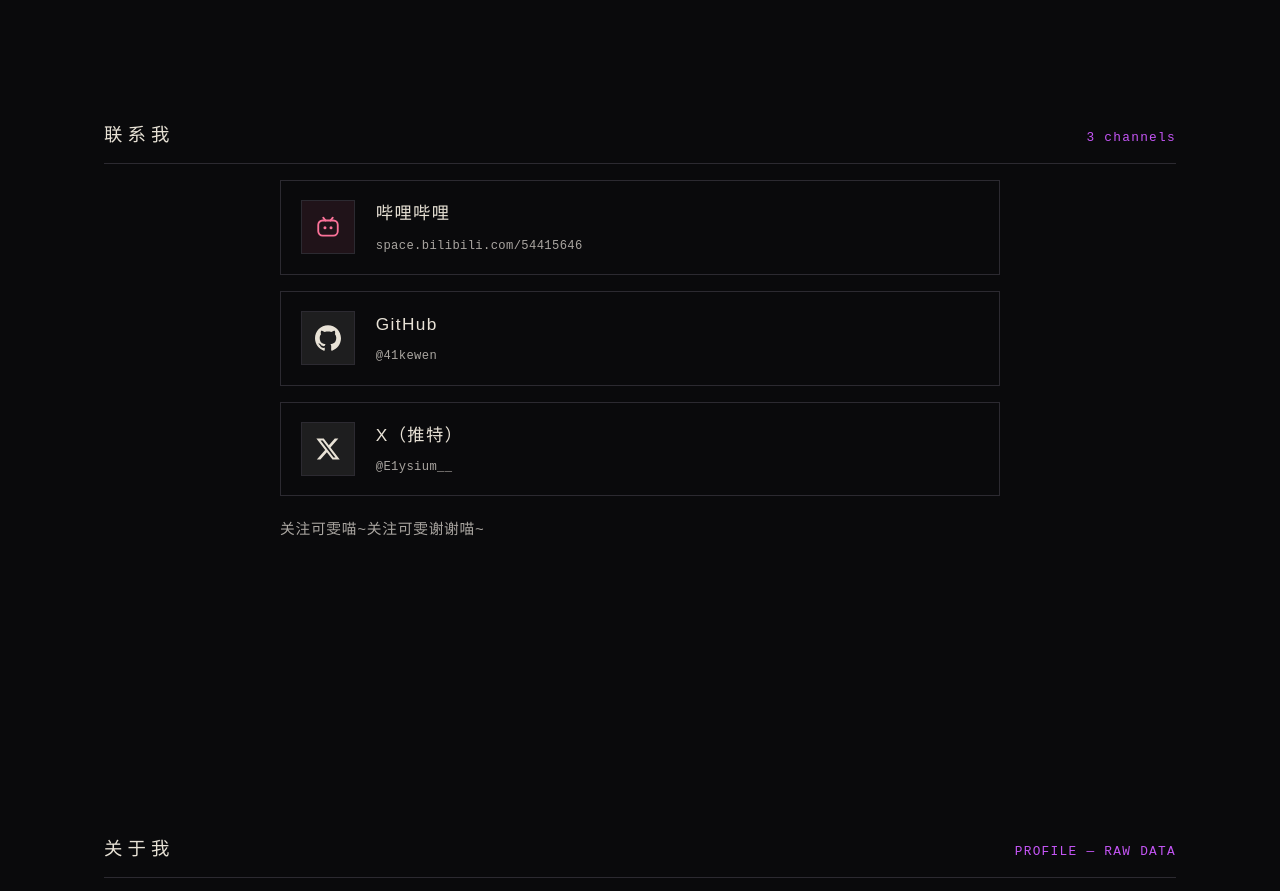
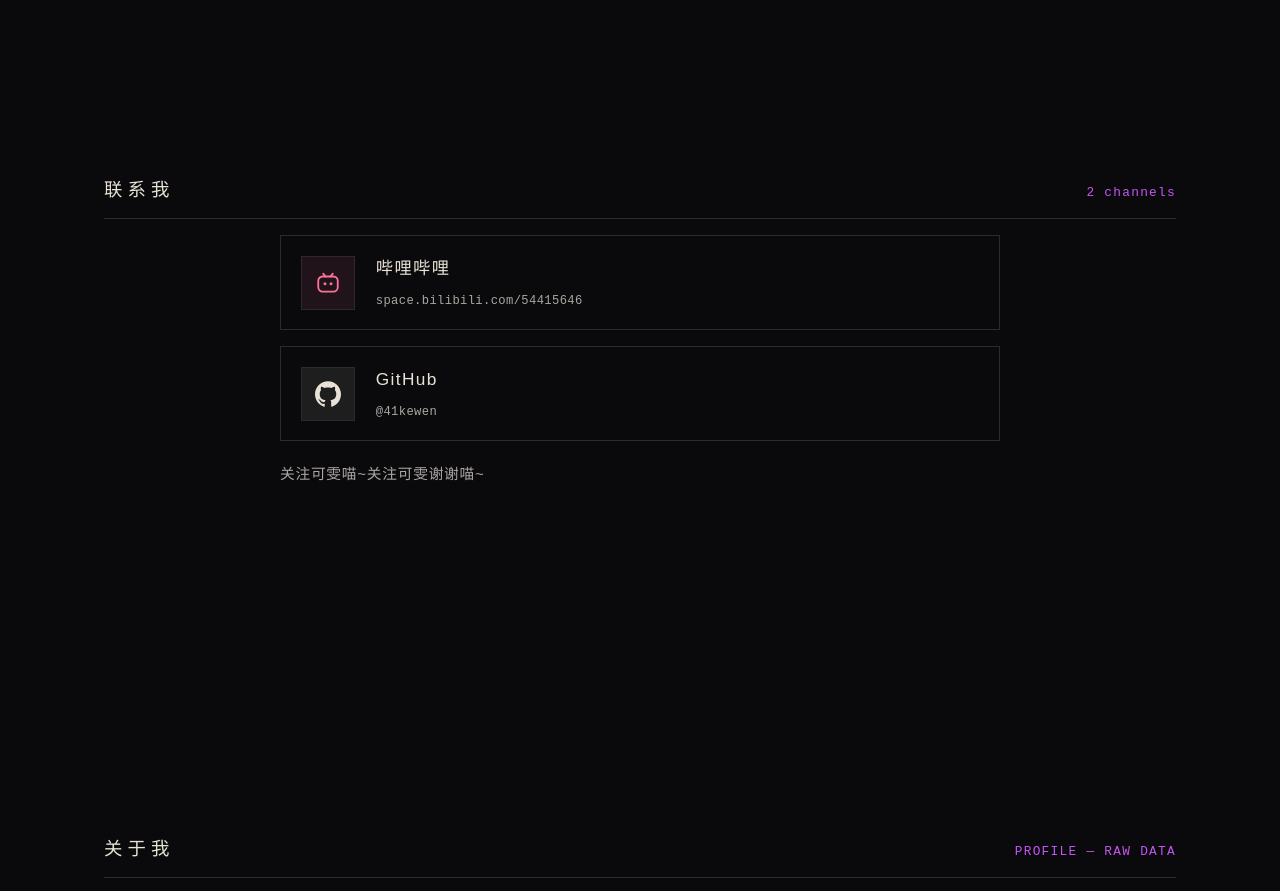
Before and after one commit to 41kewen/kewen-site, a website: page index.html in a window 1280 px wide. Shown: the part 1540-2431 px from the top of the page. Drawn offline with Linux system fonts and the light colour scheme.

Commit message:
fix(contact): remove X entry from blog

```diff
--- a/assets/site.css
+++ b/assets/site.css
@@ -326,7 +326,7 @@
   .info-panel .id-row dt{flex-basis:auto}
   .info-panel .id-row:last-child{grid-column:1 / -1;flex-direction:row;gap:.75rem}
   .info-panel .id-row:last-child dt{flex:0 0 3.2em}
-  .info-panel .contact-list{max-width:none;grid-template-columns:repeat(3,minmax(0,1fr))}
+  .info-panel .contact-list{max-width:none;grid-template-columns:repeat(2,minmax(0,1fr))}
   .info-panel .contact-card{gap:.6rem;padding:.85rem .7rem}
   .info-panel .contact-icon{width:36px;height:36px}
   .info-panel .contact-icon svg{width:22px;height:22px}
--- a/index.html
+++ b/index.html
@@ -61,7 +61,7 @@
 </section>
 <section class="home-panel info-panel" id="home-contact" data-home-panel data-scene-label="联系我" aria-labelledby="home-contact-title">
   <section class="section">
-  <div class="section-head"><h2 id="home-contact-title">联系我</h2><span class="tag-count">3 channels</span></div>
+  <div class="section-head"><h2 id="home-contact-title">联系我</h2><span class="tag-count">2 channels</span></div>
   <div class="contact-list"><a class="contact-card brand-bilibili" href="https://space.bilibili.com/54415646" target="_blank" rel="noopener">
       <span class="contact-icon"><svg viewBox="0 0 24 24" fill="none" stroke="currentColor" stroke-width="1.7" stroke-linecap="round" stroke-linejoin="round" aria-hidden="true"><path d="M7.6 3.4 9.7 6M16.4 3.4 14.3 6"/><rect x="3" y="6" width="18" height="14" rx="4"/><path d="M9.2 12.6v.01M14.8 12.6v.01" stroke-width="2.8"/></svg></span>
       <span class="contact-body">
@@ -74,13 +74,6 @@
       <span class="contact-body">
         <span class="contact-name">GitHub</span>
         <span class="contact-handle">@41kewen</span>
-      </span>
-      <span class="contact-arr">&#8594;</span>
-    </a><a class="contact-card brand-neutral" href="https://x.com/E1ysium__" target="_blank" rel="noopener">
-      <span class="contact-icon"><svg viewBox="0 0 24 24" fill="currentColor" stroke="none" aria-hidden="true"><path d="M18.244 2.25h3.308l-7.227 8.26 8.502 11.24H16.17l-5.214-6.817L4.99 21.75H1.68l7.73-8.835L1.254 2.25H8.08l4.713 6.231zm-1.161 17.52h1.833L7.084 4.126H5.117z"/></svg></span>
-      <span class="contact-body">
-        <span class="contact-name">X（推特）</span>
-        <span class="contact-handle">@E1ysium__</span>
       </span>
       <span class="contact-arr">&#8594;</span>
     </a>
```
Also changed, not shown: contact/index.html (+1 -8 lines).
